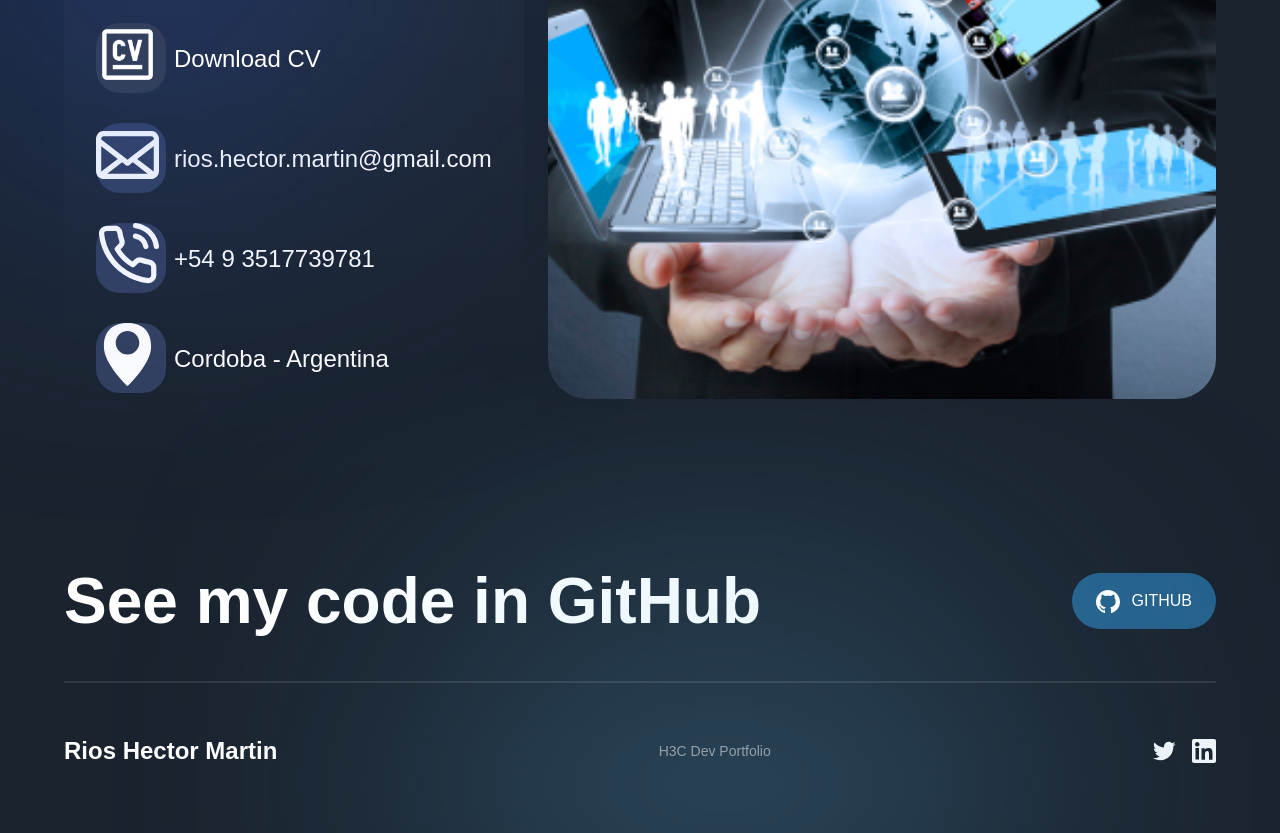
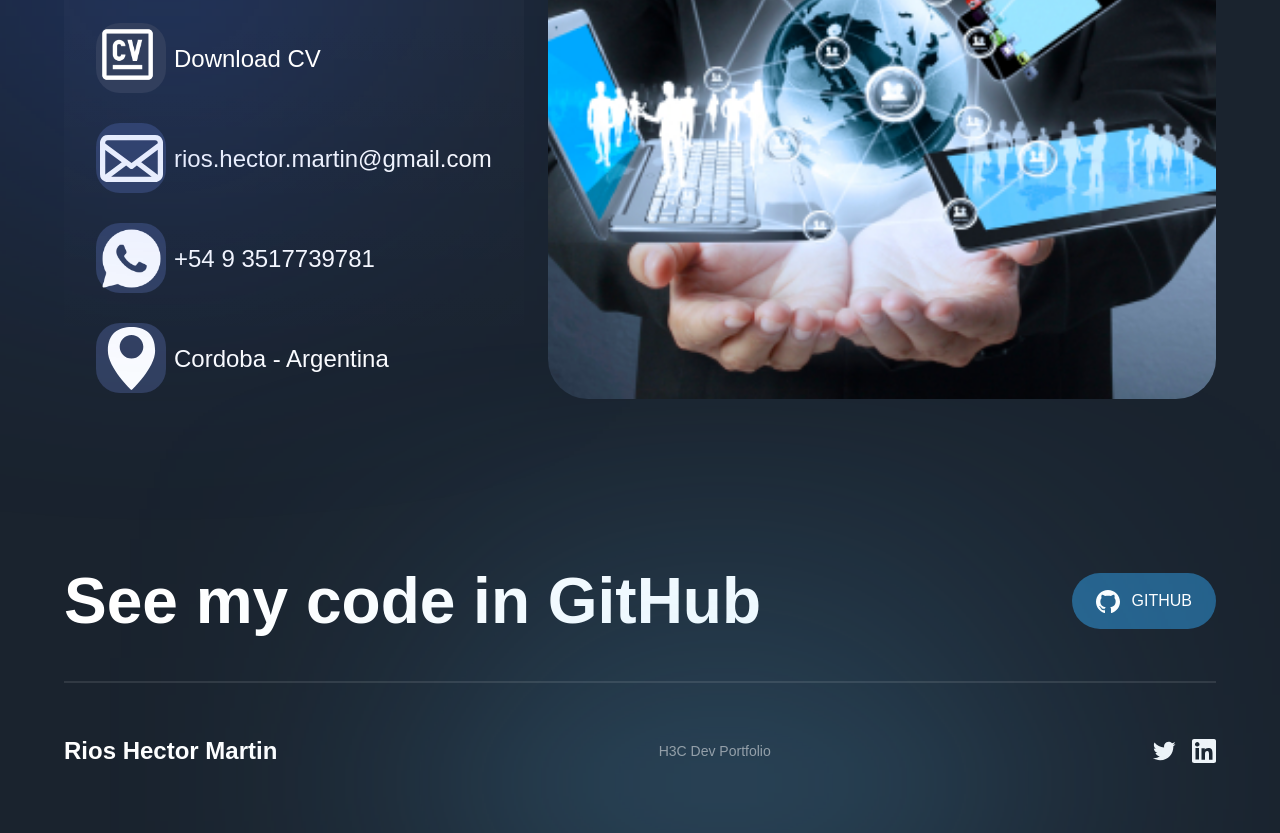
Before and after one commit to RiosHectorM/h3cportfolio, a Next.js app: page / in a window 1280 px wide. Shown: the part 6340-7173 px from the top of the page. Built offline with nearby package versions, Linux system fonts and the light colour scheme; a web font is replaced by a local one.

Commit message:
'whatsapp link'

```diff
--- a/components/Contact.jsx
+++ b/components/Contact.jsx
@@ -2,8 +2,12 @@
 
 const Contact = ({ item, imgUrl, url }) => (
   <>
-    <div className="justify-center w-[70px] h-[70px] rounded-[24px] bg-[#323F5D] items-center">
-      <img src={imgUrl} alt="icon" className="w-[90%] h-[90%] object-contain" />
+    <div className="justify-center w-[70px] h-[70px] rounded-[24px] bg-[#323F5D] items-center text-center content-center">
+      <img
+        src={imgUrl}
+        alt="icon"
+        className="w-[90%] h-[90%] m-auto object-contain "
+      />
     </div>
     <p className="pl-2 font-normal sm:text-[24px] text-[18px] sm:leading-[45px] leading-[39px] text-white">
       <a href={url} target="_blank" rel="noreferrer">
--- a/constants/index.js
+++ b/constants/index.js
@@ -141,7 +141,7 @@ export const contacts = [
   },
   {
     item: '+54 9 3517739781',
-    imgUrl: '/phone.svg',
+    imgUrl: '/phone.png',
     url: 'https://wa.me/543517739781',
   },
   {
```
Also changed, not shown: public/phone.png (added), public/phone.svg (deleted).
